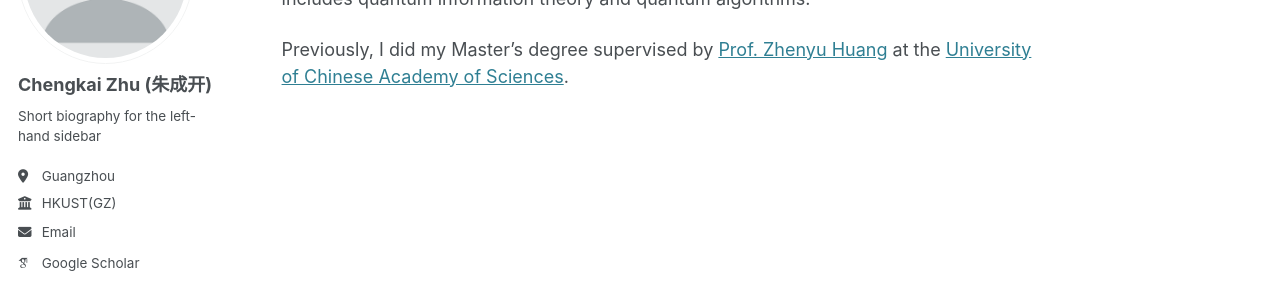
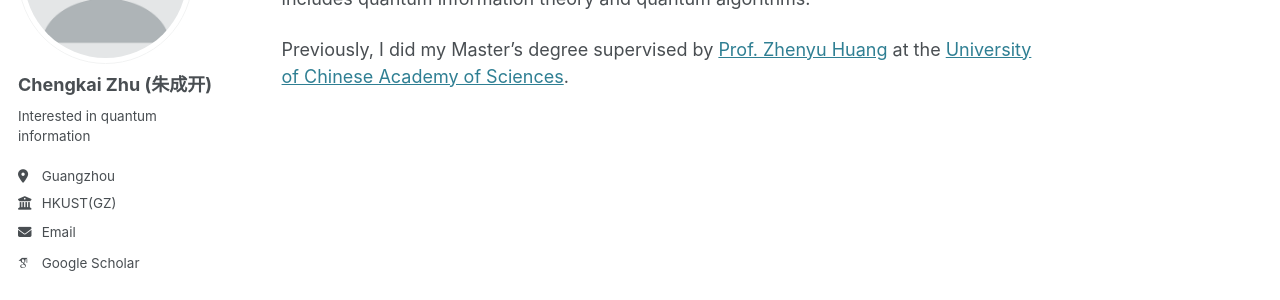
Before and after one commit to Chengkai-Zhu/Chengkai-Zhu.github.io, a Jekyll site: the page built from _pages/about.md, in a window 1280 px wide. Shown: the part 217-517 px from the top of the page. Built offline with Jekyll 4.4.1, drawn with Linux system fonts in a browser that asks for light colours; some web fonts are replaced.

Commit message:
Update _config.yml

```diff
--- a/_config.yml
+++ b/_config.yml
@@ -25,7 +25,7 @@ author:
   avatar           : "profile.png"
   name             : "Chengkai Zhu (朱成开)"
   pronouns         : # example: "he/his"
-  bio              : "Short biography for the left-hand sidebar"
+  bio              : "Interested in quantum information"
   location         : "Guangzhou"
   employer         : "HKUST(GZ)"
   uri              : # URL
```
